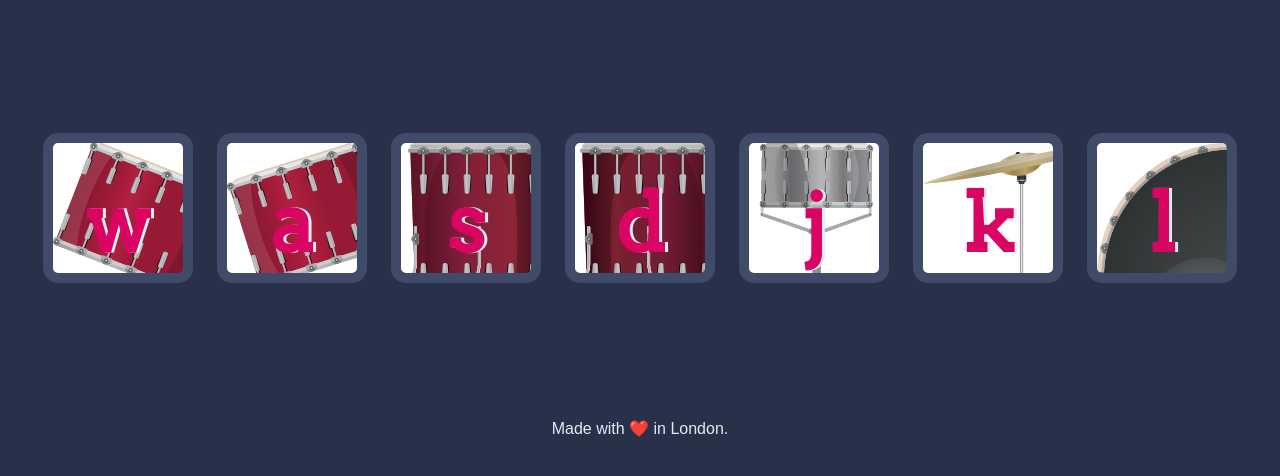
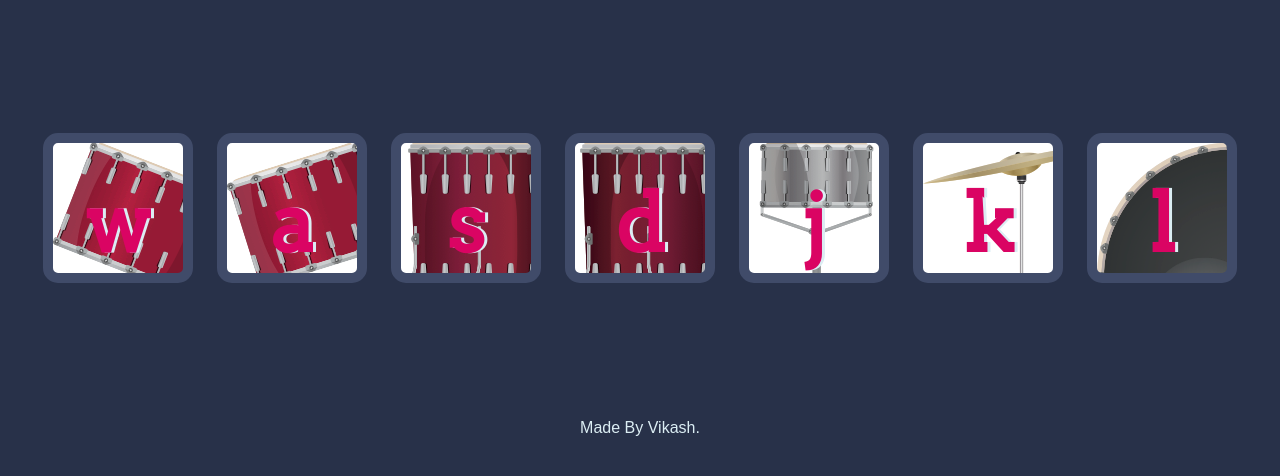
Before and after one commit to viikash10/project-1, a plain HTML site: page index.html in a window 1280 px wide. Shown: the part 156-632 px from the top of the page. Drawn offline with Linux system fonts and the light colour scheme.

Commit message:
Update index.html

```diff
--- a/index.html
+++ b/index.html
@@ -24,7 +24,7 @@
 <script src="index.js" charset="utf-8"></script>
 
 <footer>
-  Made with ❤️ in London.
+ Made By Vikash.
 </footer>
 </body>
 </html>
```
